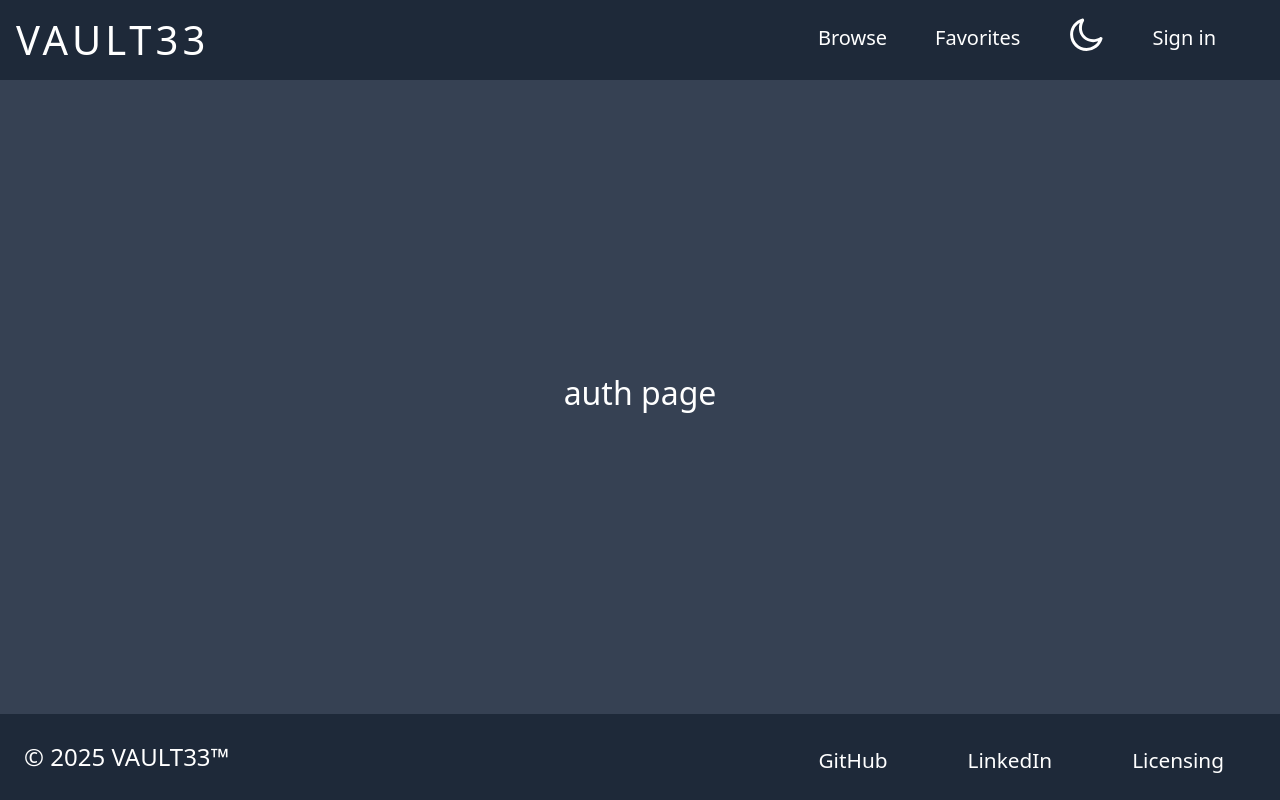
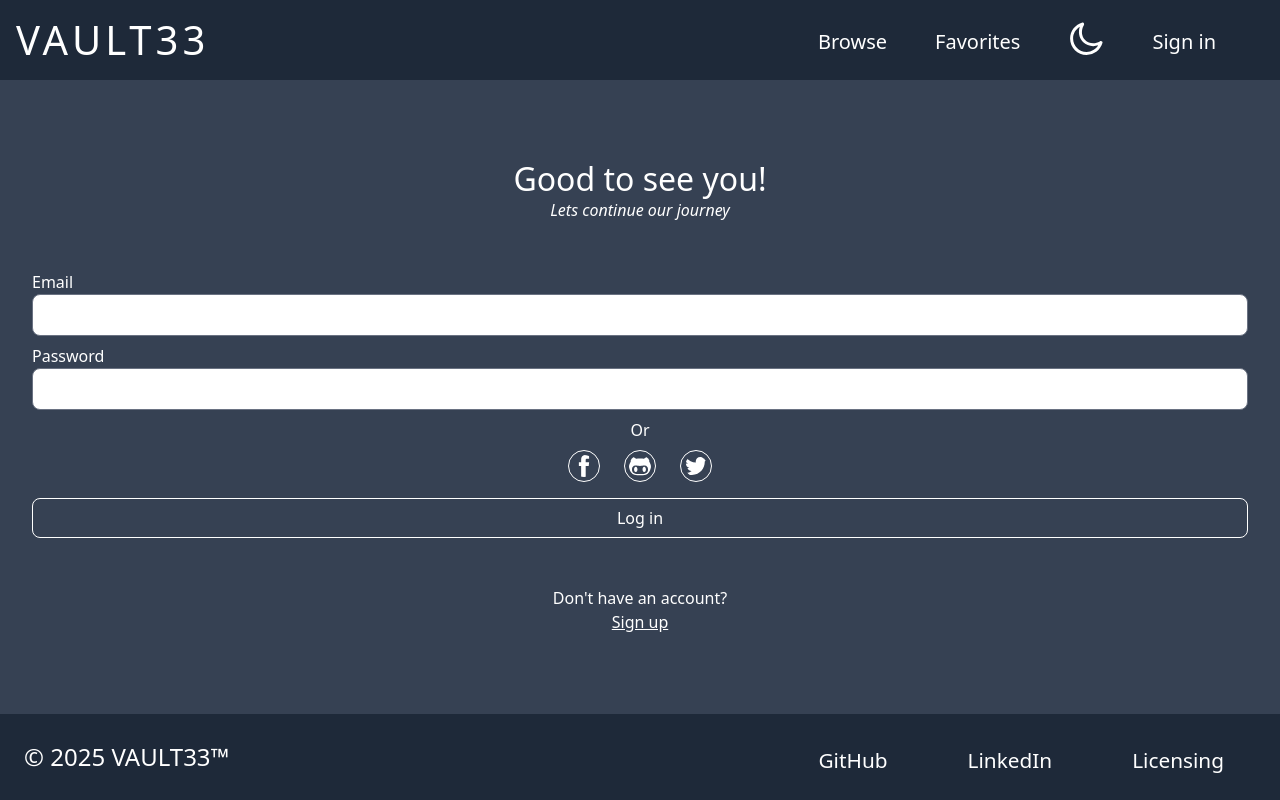
Before and after one commit to thedenisovan/videogame-archive, a React (Vite) app: page /auth in a window 1280 px wide. Built offline with nearby package versions, Linux system fonts and the light colour scheme.

Commit message:
Add: basic registration and sign up page layout

```diff
--- a/package.json
+++ b/package.json
@@ -39,6 +39,7 @@
     "eslint-plugin-react-refresh": "^0.4.22",
     "globals": "^16.4.0",
     "jsdom": "^27.0.0",
+    "react-icons": "^5.5.0",
     "typescript": "~5.9.3",
     "typescript-eslint": "^8.45.0",
     "vite": "^7.1.7",
--- a/src/components/header/DesktopHeader.tsx
+++ b/src/components/header/DesktopHeader.tsx
@@ -33,7 +33,7 @@ function DesktopHeader({ className }: { className: string }) {
       <li>
         <button data-testid='theme-button' onClick={() => toggleDark()}>
           <img
-            className='w-9 -translate-y-[7px]'
+            className='w-9 -translate-y-[7px] hover:scale-[1.03]'
             src={returnTheme()}
             alt='theme icon'
           />
@@ -64,7 +64,9 @@ function NavButton({
 }) {
   return (
     <Link
-      className={`text-xl ${dark ? 'text-white' : 'text-black'} !no-underline`}
+      className={`text-xl ${
+        dark ? 'text-white' : 'text-black'
+      } !no-underline hover:!underline`}
       to={path}
       data-testid={testid}
     >
--- a/src/components/header/Header.tsx
+++ b/src/components/header/Header.tsx
@@ -38,7 +38,7 @@ export default function Header({ role }: { role: string }) {
             />
           }
         </button>
-        <DesktopHeader className='hidden md:flex md:gap-4 md:pt-2 lg:gap-12 lg:pr-[3rem]' />
+        <DesktopHeader className='hidden md:flex md:gap-4 md:pt-2 lg:gap-12 lg:pr-[3rem] lg:pt-3' />
       </div>
       <SideBar toggleSideBar={toggleSideBar} isOpen={isOpen} />
     </header>
--- a/src/components/main/auth/Authorization.tsx
+++ b/src/components/main/auth/Authorization.tsx
@@ -1,7 +1,87 @@
+import { useState } from 'react';
+import { TfiFacebook } from 'react-icons/tfi';
+import { TfiGithub } from 'react-icons/tfi';
+import { TfiTwitterAlt } from 'react-icons/tfi';
+
+type InputProps = {
+  id: string;
+  label: string;
+  type?: string;
+};
+
 export default function Authorization() {
+  const [isSignin, setSignIn] = useState<boolean>(true);
+
+  // return appropriate text based on current page
+  const returnText = (option1: string, option2: string) =>
+    isSignin ? option1 : option2;
+
+  // is used to switch between sign in and registration components
+  const changeAuthPage = () => setSignIn(!isSignin);
+
   return (
-    <main className='flex-1 flex justify-center items-center'>
-      <h2>auth page</h2>
+    <main className='flex-1 flex flex-col justify-center'>
+      <h2 className='mb-0 text-center !font-normal'>
+        {returnText('Good to see you!', 'Welcome')}
+      </h2>
+      <p className='text-center !font-normal italic'>
+        {returnText('Lets continue our journey', 'Sign up to get started')}
+      </p>
+      <SignInForm isSignIn={isSignin} returnText={returnText} />
+
+      <div className='flex flex-col'>
+        <p className='text-center mt-3 mb-0'>
+          {returnText("Don't have an account?", 'Have an account all ready?')}
+        </p>
+        <button onClick={() => changeAuthPage()} className='underline'>
+          {returnText('Sign up', 'Sign in')}
+        </button>
+      </div>
     </main>
   );
 }
+
+function SignInForm({
+  isSignIn,
+  returnText,
+}: {
+  isSignIn: boolean;
+  returnText: (val1: string, val2: string) => string;
+}) {
+  return (
+    <form
+      onSubmit={(e) => {
+        e.preventDefault();
+      }}
+      className='flex flex-col !m-[2rem] gap-2'
+    >
+      <FormInput id='mail' type='email' label='Email' />
+      <FormInput id='pass' label='Password' />
+      {/* if user is on sign up page add extra input el for password confirmation */}
+      {!isSignIn && (
+        <FormInput id='pass-confirm' label='Password confirmation' />
+      )}
+
+      <p className='text-center mb-0'>Or</p>
+
+      <div className='flex justify-center gap-4 mb-2'>
+        <TfiFacebook className='border-1 hover:cursor-pointer rounded-2xl h-8 w-8 p-1' />
+        <TfiGithub className='border-1 hover:cursor-pointer rounded-2xl h-8 w-8 p-1' />
+        <TfiTwitterAlt className='border-1 hover:cursor-pointer rounded-2xl h-8 w-8 p-1' />
+      </div>
+
+      <button className='border-1 !rounded-[8px] h-[2.5rem]'>
+        {returnText('Log in', 'Sign up')}
+      </button>
+    </form>
+  );
+}
+
+function FormInput({ id, label, type = 'password' }: InputProps) {
+  return (
+    <div className='flex flex-col'>
+      <label htmlFor={id}>{label}</label>
+      <input className='rounded-[8px]' type={type} id={id} required />
+    </div>
+  );
+}
```
Also changed, not shown: 1 other file (tests, documents, lock files or other folders).
